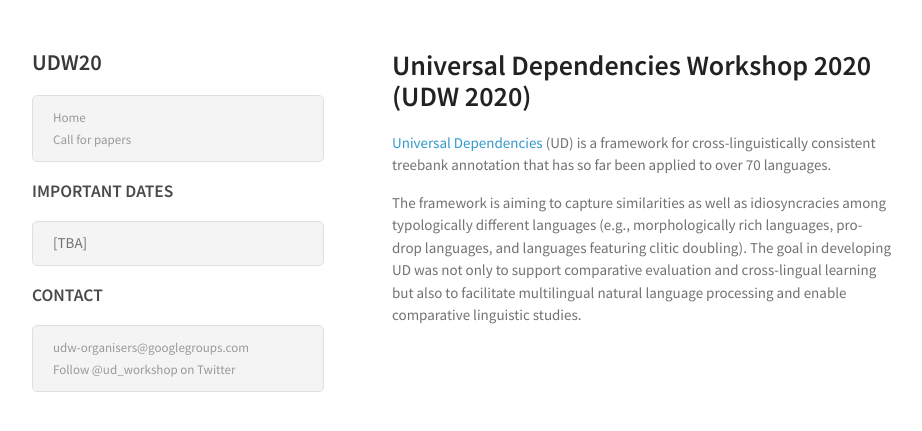
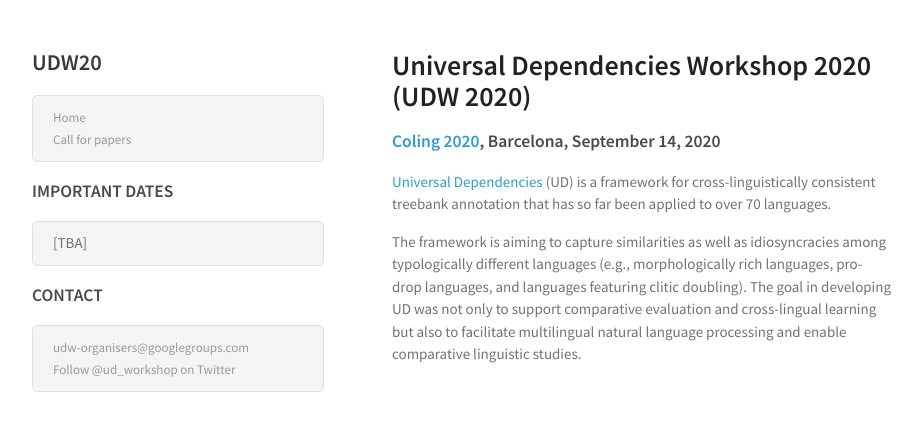
Before and after one commit to UniversalDependencies/udw21, a Jekyll site: the page built from index.md, in a window 1280 px wide. Shown: the top 431 px of the page, without its empty margins (178-1100 px from the left). Built offline with Jekyll 4.4.1, drawn with Linux system fonts in a browser that asks for light colours.

Commit message:
Added venue & date

```diff
--- a/index.md
+++ b/index.md
@@ -4,6 +4,9 @@ title: UDW 2020
 ---
 
 # Universal Dependencies Workshop 2020 (UDW 2020)
+
+### [Coling 2020](https://coling2020.org), Barcelona,  September 14, 2020
+
 
 [Universal Dependencies](http://universaldependencies.org/) (UD) is a
 framework for cross-linguistically consistent treebank annotation that
```
